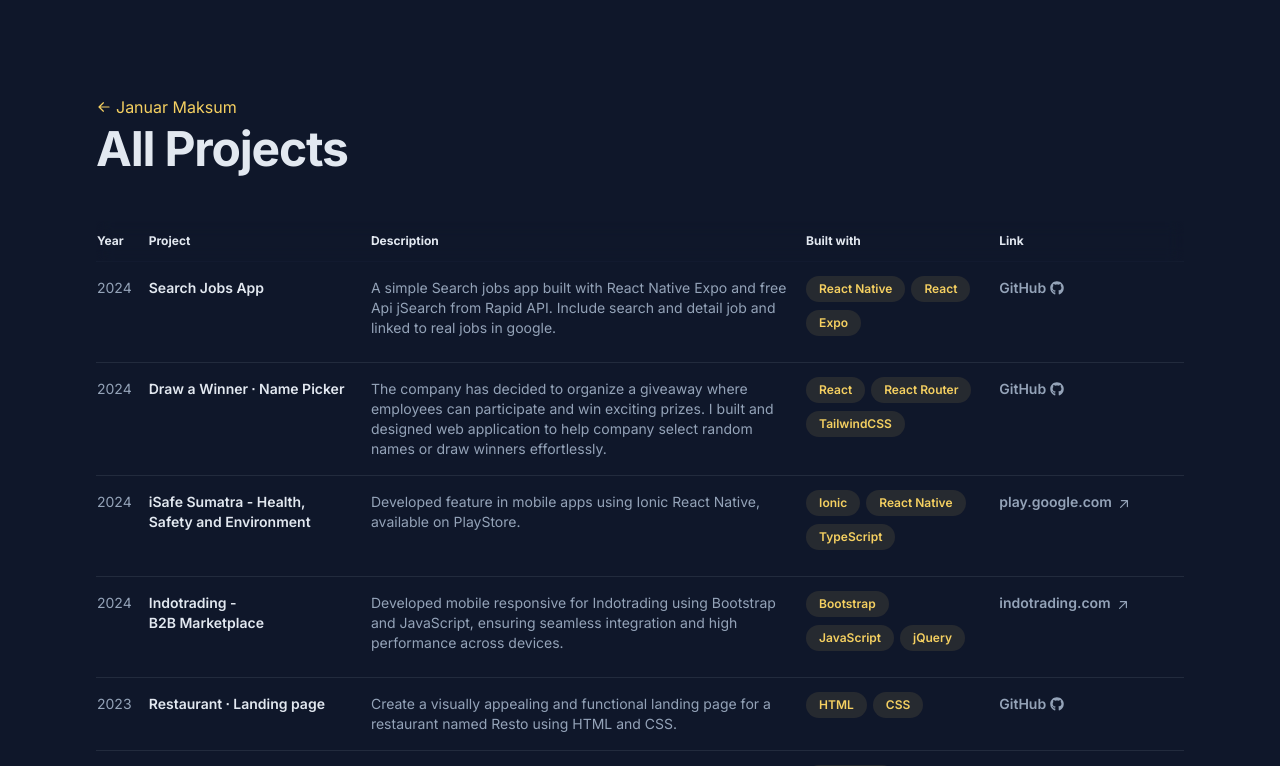
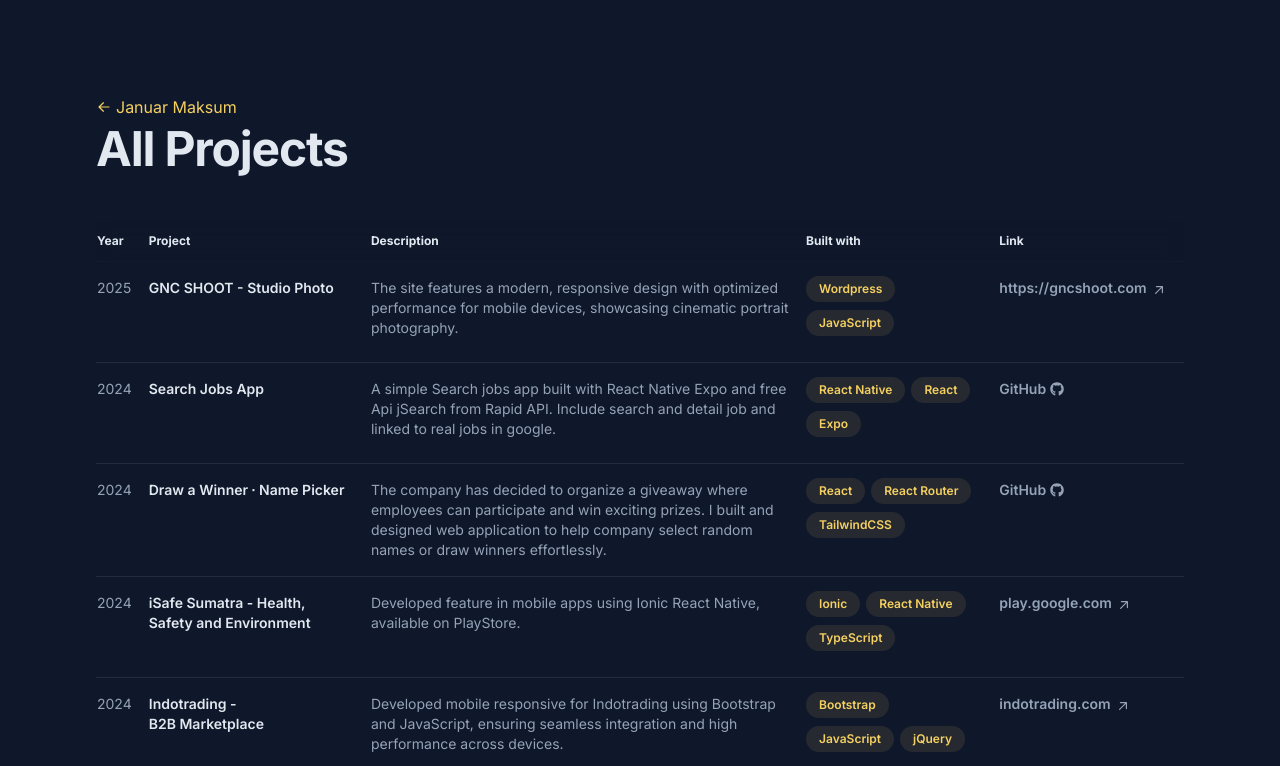
Before and after one commit to januarmaksum/januarmaksum.vercel.app, a React (Vite) app: page /projects in a window 1280 px wide. Shown: the top 766 px of the page. Built offline with nearby package versions, Linux system fonts and the light colour scheme.

Commit message:
update projects

```diff
--- a/src/data/featured.js
+++ b/src/data/featured.js
@@ -1,4 +1,15 @@
 export const featured = [
+  {
+    project_id: "asd014",
+    project_title: "GNC SHOOT - Studio Photo",
+    project_description: "The site features a modern, responsive design with optimized performance for mobile devices, showcasing cinematic portrait photography.",
+    project_build_with: ["Wordpress", "JavaScript"],
+    project_link: "https://gncshoot.com",
+    project_link_short: "https://gncshoot.com",
+    project_image: "https://res.cloudinary.com/dy3fjf8fc/image/upload/v1766452966/gncshoot_j2sq4y.png",
+    project_year: "2025",
+    project_link_type: "domain",
+  },
   {
     project_id: "asd013",
     project_title: "Indotrading - B2B Marketplace",
@@ -57,40 +68,4 @@ export const featured = [
     project_year: "2024",
     project_link_type: "github",
   },
-  {
-    project_id: "asd03",
-    project_title: "Movie Search App",
-    project_description:
-      "Built with React, this app offers a seamless and intuitive experience for movie enthusiasts to search for their favorite films and explore details.",
-    project_build_with: ["React", "React Router"],
-    project_link: "https://github.com/januarmaksum/movie-app-react",
-    project_link_short: "github.com/januarmaksum/movie-app-react",
-    project_image: "https://res.cloudinary.com/dy3fjf8fc/image/upload/f_auto/v1715918145/movie-app_zovfhd.jpg",
-    project_year: "2021",
-    project_link_type: "github",
-  },
-  {
-    project_id: "asd04",
-    project_title: "Restaurant ∙ Landing page",
-    project_description:
-      "Create a visually appealing and functional landing page for a restaurant named Resto using HTML and CSS.",
-    project_build_with: ["HTML", "CSS"],
-    project_link: "https://github.com/januarmaksum/Landing-page-Restaurant",
-    project_link_short: "github.com/januarmaksum/Landing-page-Restaurant",
-    project_image: "https://res.cloudinary.com/dy3fjf8fc/image/upload/f_auto/v1715918400/landing-page-resto_b67yus.png",
-    project_year: "2023",
-    project_link_type: "github",
-  },
-  {
-    project_id: "asd05",
-    project_title: "Business Licensing Services",
-    project_description:
-      "Built and design online platform dedicated to simplifying the process of obtaining business licenses. Optimized structure html for best practice SEO.",
-    project_build_with: ["Wordpress", "Elementor"],
-    project_link: "https://izinmudah.com",
-    project_link_short: "izinmudah.com",
-    project_image: "https://res.cloudinary.com/dy3fjf8fc/image/upload/f_auto/v1715918459/website-izin-mudah_s7yhw3.png",
-    project_year: "2020",
-    project_link_type: "domain",
-  }
 ];
--- a/src/data/projects.js
+++ b/src/data/projects.js
@@ -1,4 +1,15 @@
 export const projects = [
+  {
+    project_id: "asd014",
+    project_title: "GNC SHOOT - Studio Photo",
+    project_description: "The site features a modern, responsive design with optimized performance for mobile devices, showcasing cinematic portrait photography.",
+    project_build_with: ["Wordpress", "JavaScript"],
+    project_link: "https://gncshoot.com",
+    project_link_short: "https://gncshoot.com",
+    project_image: "https://res.cloudinary.com/dy3fjf8fc/image/upload/v1766452966/gncshoot_j2sq4y.png",
+    project_year: "2025",
+    project_link_type: "domain",
+  },
   {
     project_id: "asd01",
     project_title: "Search Jobs App",
```
